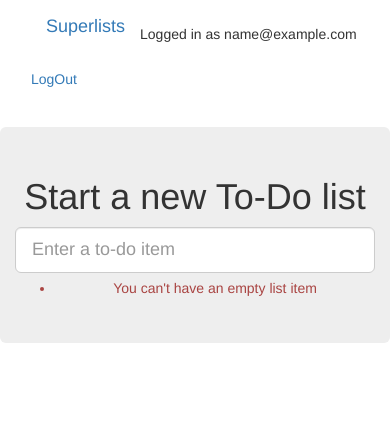
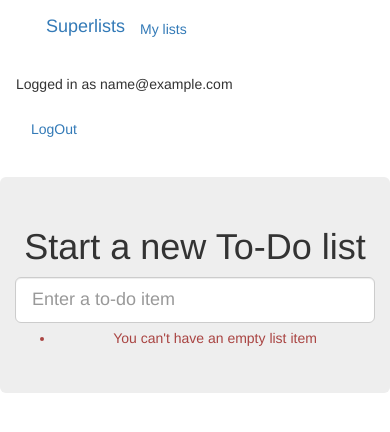
Before and after one commit to andrewzweb/python_tdd_book, a Django app: page /lists/new in a window 390 px wide. Shown: the top 432 px of the page. Run offline with Django 3.2, Linux system fonts and the light colour scheme; the visitor is signed in with stand-in values (Sample User, id 1); some libraries are stand-ins or nearby versions.

Commit message:
URL, view, html for my_lists

```diff
--- a/config_app/lists/templates/base.html
+++ b/config_app/lists/templates/base.html
@@ -14,6 +14,9 @@
 		<div class="container-fluid">
 		  <a class="navbar-brand" href="/">Superlists</a>
 		  {% if user.email %}
+			<ul class="nav navbar-nav navbar-left">
+			  <li><a href="{% url 'my_lists' user.email %}">My lists</a></li>
+			</ul>
 			<ul class="nav navbar-nav navbar-right">
 			  <li class="navbar-text">Logged in as {{ user.email }}</li>
 			  <li><a href="{% url 'logout' %}">LogOut</a></li>
@@ -48,6 +51,7 @@
 		<div class="col-md-6 col-md-offset-3 jumbotron">
 		  <div class="text-center">
 			<h1>{% block header_text %}{% endblock %}</h1>
+			{% block list_form %}
 			<form method="POST" action="{% block form_action %}{% endblock %}">
 			  {{ form.text  }}
 			  {% csrf_token %}
@@ -57,12 +61,19 @@
 				</div>
 			  {% endif %}
 			</form>
+			{% endblock %}
 		  </div>
 		</div>
 	  </div>
 	  <div class="row">
-		<div class="col-md-6 col-md-offset-4 text-center">
+		<div class="col-md-6 col-md-offset-3 text-center">
 		  {% block table %}
+		  {% endblock %}
+		</div>
+	  </div>
+	  <div class="row">
+		<div class="col-md-6 col-md-offset-3 text-center">
+		  {% block extra_content %}
 		  {% endblock %}
 		</div>
 	  </div>
--- a/config_app/lists/urls.py
+++ b/config_app/lists/urls.py
@@ -4,4 +4,5 @@ from lists import views
 urlpatterns = [
     url(r'^new$', views.new_list, name='new_list'),
     url(r'^(\d+)/$', views.view_list, name='view_list'),
+    url(r'^users/(.+)/$', views.my_lists, name='my_lists'),
 ]
--- a/config_app/lists/views.py
+++ b/config_app/lists/views.py
@@ -31,3 +31,7 @@ def view_list(request,list_id):
             form.save()
             return redirect(list_)
     return render(request, 'list.html', {'list': list_, 'form': form})
+
+
+def my_lists(request,email):
+    return render(request, 'my_lists.html')
```
Also changed, not shown: config_app/lists/templates/my_lists.html (added, +16 -0 lines), config_app/lists/tests/test_view.py (+7 -0 lines).
